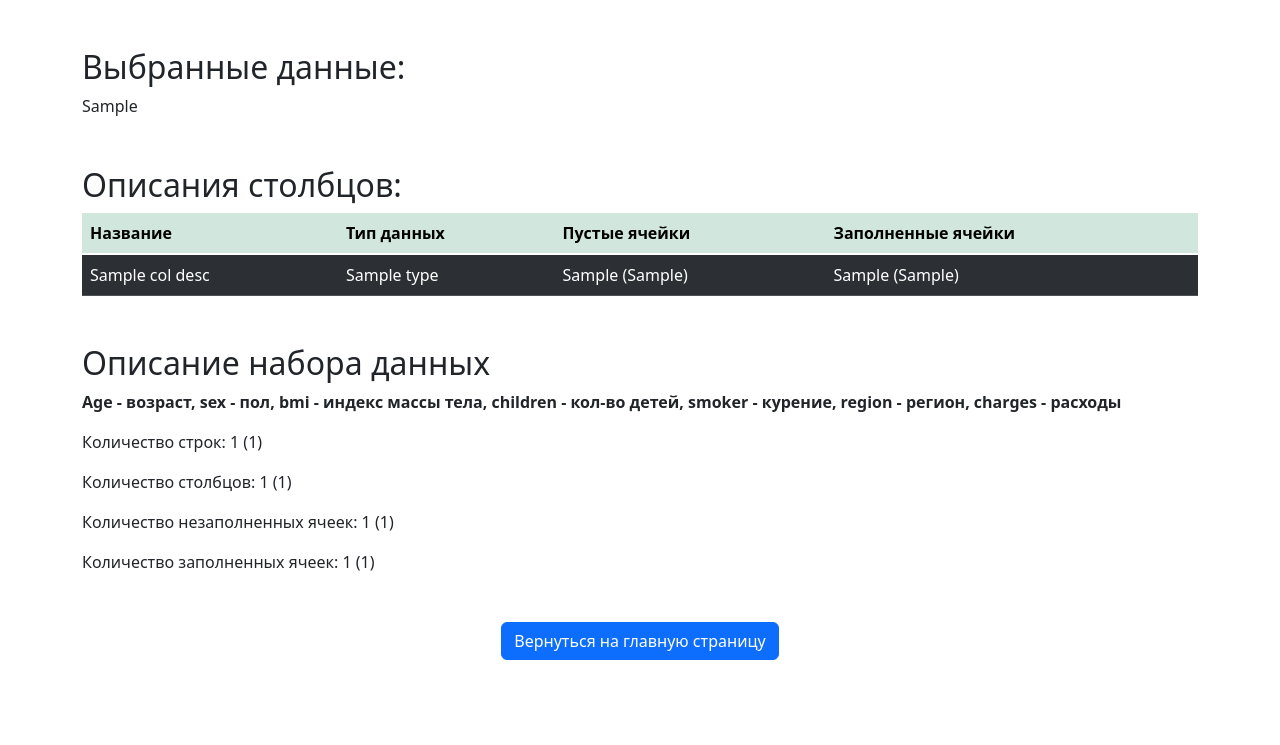
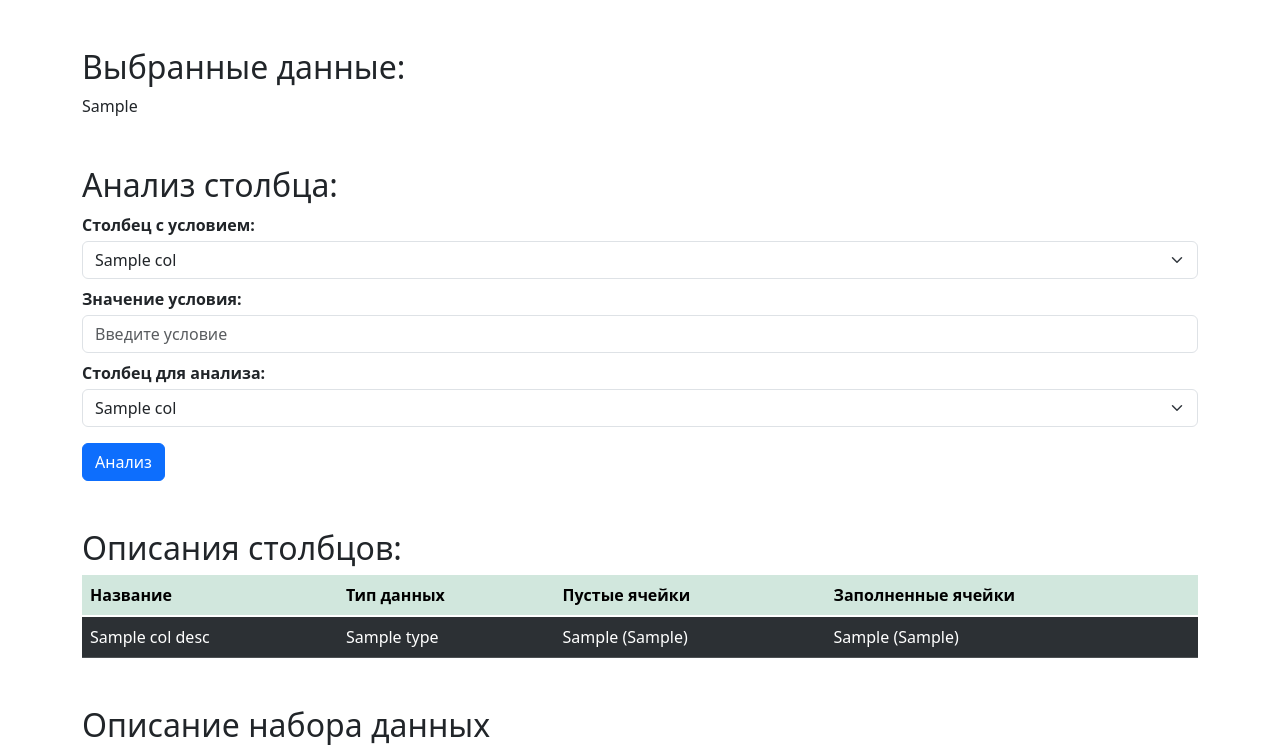
Before and after one commit to maxnes3/MAI_LabWorks, a Flask app: template ScriptsLab/templates/display_data.html in a window 1280 px wide. Shown: the top 745 px of the page. Before the commit the page ends 660 px from the top, so only its background shows below. Run offline with Flask 3, Linux system fonts and the light colour scheme; the template is opened without the code that fills it: most values are stand-ins (such as "Sample title", 1, 10 or a date in 2020).

Commit message:
работает

```diff
--- a/ScriptsLab/app.py
+++ b/ScriptsLab/app.py
@@ -11,7 +11,7 @@ def load_data(filename):
 
 @app.route('/')
 def index():
-    csv_data = load_data('data.csv')
+    csv_data = load_data('stroke_data.csv')
     return render_template('index.html',
                            max_row=len(csv_data),
                            max_col=len(csv_data.columns))
@@ -19,7 +19,7 @@ def index():
 
 @app.route('/display_data', methods=['POST'])
 def display_data():
-    csv_data = load_data('data.csv')
+    csv_data = load_data('stroke_data.csv')
 
     start_row = int(request.form['start_row'])
     end_row = int(request.form['end_row'])
@@ -69,13 +69,37 @@ def display_data():
         'display_data.html',
         selected_data=selected_data.to_html(classes='table table-dark table-bordered table-hover'),
         column_descriptions=column_descriptions,
-        dataset_description=dataset_description
+        dataset_description=dataset_description,
+        columns=selected_data.columns
     )
+
+
+@app.route('/analysis_data', methods=['POST'])
+def analysis_data():
+    csv_data = load_data('stroke_data.csv')
+
+    selected_condition = str(request.form['selected_condition'])
+    condition_value = str(request.form['condition_value'])
+    selected_column = str(request.form['selected_column'])
+
+    filtered_df = csv_data.groupby(selected_condition)
+    filtered_df = filtered_df.get_group(condition_value)
+
+    min_value = filtered_df[selected_column].min()
+    mean_value = filtered_df[selected_column].mean()
+    max_value = filtered_df[selected_column].max()
+
+    return render_template('analysis_data.html',
+                           min_value=round(min_value, 2),
+                           mean_value=round(mean_value, 2),
+                           max_value=round(max_value, 2),
+                           column_name=selected_column,
+                           filtered_df=filtered_df.to_html(classes='table table-dark table-bordered table-hover'))
 
 
 @app.route('/download', methods=['GET'])
 def download_file():
-    return send_file('data.csv', as_attachment=True)
+    return send_file('stroke_data.csv', as_attachment=True)
 
 
 if __name__ == '__main__':
--- a/ScriptsLab/templates/display_data.html
+++ b/ScriptsLab/templates/display_data.html
@@ -8,6 +8,27 @@
     <div class="container mt-5">
         <h2>Выбранные данные:</h2>
         {{ selected_data | safe }}
+
+        <h2 class="mt-5">Анализ столбца:</h2>
+        <form class="mt-1" action="analysis_data" method="POST">
+            <div class="form-group mb-3">
+                <label for="selected_condition" class="fw-semibold">Столбец с условием:</label>
+                <select class="form-select mt-1" aria-label="Default select example" name="selected_condition" id="selected_condition">
+                    {% for col in columns %}
+                    <option value="{{col}}">{{col}}</option>
+                    {% endfor %}
+                </select>
+                <label for="condition_value" class="fw-semibold mt-2">Значение условия:</label>
+                <input type="text" id="condition_value" name="condition_value" class="form-control mt-1" required placeholder="Введите условие">
+                <label for="selected_column" class="fw-semibold mt-2">Столбец для анализа:</label>
+                <select class="form-select mt-1" aria-label="Default select example" name="selected_column" id="selected_column">
+                    {% for col in columns %}
+                    <option value="{{col}}">{{col}}</option>
+                    {% endfor %}
+                </select>
+            </div>
+            <button type="submit" class="btn btn-primary">Анализ</button>
+        </form>
 
         <h2 class="mt-5">Описания столбцов:</h2>
         <table class="table table-dark table-striped table-hover">
```
